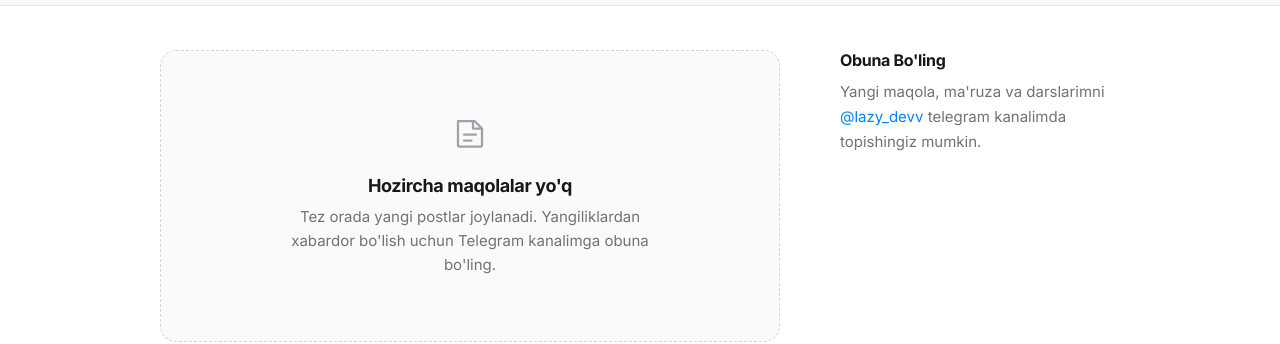
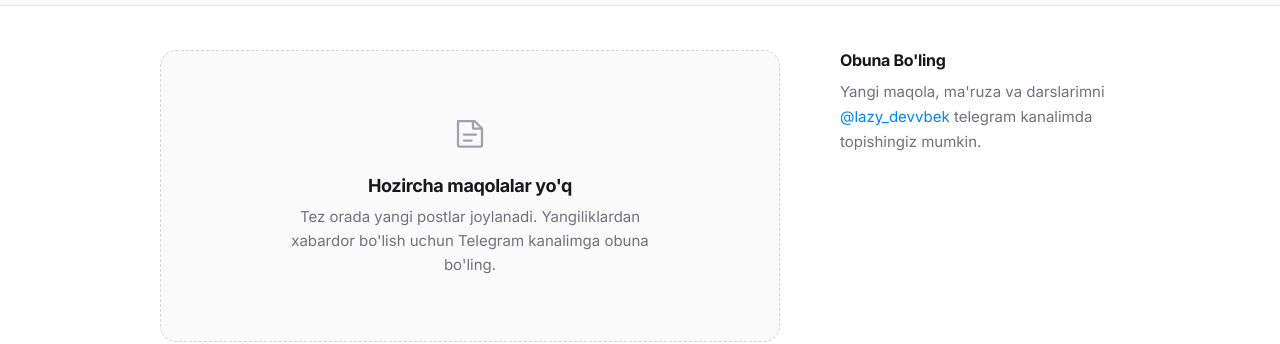
Before and after one commit to ismoilov-dev/my_website, a Django app: page /blogs/ in a window 1280 px wide. Shown: the part 195-539 px from the top of the page. Run offline with Django 5.2, Linux system fonts and the light colour scheme; data that the repository does not hold is empty.

Commit message:
refactor: Update Telegram handle and links to @lazy_devvbek

```diff
--- a/blog/templates/about.html
+++ b/blog/templates/about.html
@@ -50,7 +50,7 @@
             <h2 class="card-title">Bog'lanish</h2>
             <p class="card-text">Hamkorlik, ma'ruza yoki savollar uchun Telegram orqali yozing.</p>
         </div>
-        <a href="https://t.me/lazy_devv" target="_blank" rel="noopener noreferrer" class="btn btn-primary">Telegram</a>
+        <a href="https://t.me/lazy_devvbek" target="_blank" rel="noopener noreferrer" class="btn btn-primary">Telegram</a>
     </aside>
 </div>
 {% endblock %}
--- a/blog/templates/base.html
+++ b/blog/templates/base.html
@@ -46,7 +46,7 @@
             <li><a href="{% url 'talks' %}" class="{% if current == 'talks' %}is-active{% endif %}">Talks</a></li>
             <li><a href="{% url 'cv' %}" class="{% if current == 'cv' %}is-active{% endif %}">CV</a></li>
             <li><a href="{% url 'about' %}" class="{% if current == 'about' %}is-active{% endif %}">About</a></li>
-            <li><a href="https://t.me/lazy_devv" target="_blank" rel="noopener noreferrer">Channel</a></li>
+            <li><a href="https://t.me/lazy_devvbek" target="_blank" rel="noopener noreferrer">Channel</a></li>
         </ul>
         {% endwith %}
 
--- a/blog/templates/blog.html
+++ b/blog/templates/blog.html
@@ -25,7 +25,7 @@
                 <a href="https://linkedin.com/in/ismoilov-ismat" target="_blank" rel="noopener noreferrer" aria-label="LinkedIn" title="LinkedIn">
                     <svg width="19" height="19" viewBox="0 0 24 24" fill="currentColor"><path d="M6.9 21H3.4V9h3.5v12zM5.1 7.4a2 2 0 1 1 0-4.1 2 2 0 0 1 0 4zM21 21h-3.5v-5.8c0-1.4 0-3.2-2-3.2s-2.2 1.5-2.2 3.1V21H9.8V9h3.3v1.6h.1a3.7 3.7 0 0 1 3.3-1.8c3.5 0 4.2 2.3 4.2 5.3V21z"/></svg>
                 </a>
-                <a href="https://t.me/lazy_devv" target="_blank" rel="noopener noreferrer" aria-label="Telegram" title="Telegram">
+                <a href="https://t.me/lazy_devvbek" target="_blank" rel="noopener noreferrer" aria-label="Telegram" title="Telegram">
                     <svg width="19" height="19" viewBox="0 0 24 24" fill="currentColor"><path d="M21.9 4.3 18.8 19c-.2 1-.9 1.3-1.7.8l-4.7-3.5-2.3 2.2c-.3.3-.5.5-1 .5l.4-4.9L18.4 6c.4-.3-.1-.5-.6-.2L7 12.4l-4.7-1.5c-1-.3-1-1 .2-1.5l18.3-7c.9-.3 1.6.2 1.3 1.9z"/></svg>
                 </a>
             </div>
--- a/blog/templates/blogs.html
+++ b/blog/templates/blogs.html
@@ -56,7 +56,7 @@
             <h2 class="sidebar-title">Obuna Bo'ling</h2>
             <p class="sidebar-text">
                 Yangi maqola, ma'ruza va darslarimni
-                <a href="https://t.me/lazy_devv" target="_blank" rel="noopener noreferrer">@lazy_devv</a>
+                <a href="https://t.me/lazy_devvbek" target="_blank" rel="noopener noreferrer">@lazy_devvbek</a>
                 telegram kanalimda topishingiz mumkin.
             </p>
         </aside>
--- a/blog/templates/talks.html
+++ b/blog/templates/talks.html
@@ -50,7 +50,7 @@
             <h2 class="card-title">Yangiliklardan xabardor bo'ling</h2>
             <p class="card-text">Ma'ruzalar va videolar birinchi bo'lib Telegram kanalimda e'lon qilinadi.</p>
         </div>
-        <a href="https://t.me/lazy_devv" target="_blank" rel="noopener noreferrer" class="btn btn-primary">Kanalga o'tish</a>
+        <a href="https://t.me/lazy_devvbek" target="_blank" rel="noopener noreferrer" class="btn btn-primary">Kanalga o'tish</a>
     </aside>
 </div>
 {% endblock %}
--- a/config/settings/base.py
+++ b/config/settings/base.py
@@ -204,7 +204,7 @@ SITE_JOB_TITLE = 'Python Backend Developer'
 SOCIAL_PROFILES = [
     ('GitHub', 'https://github.com/ismoilov-dev'),
     ('LinkedIn', 'https://linkedin.com/in/ismoilov-ismat'),
-    ('Telegram', 'https://t.me/lazy_devv'),
+    ('Telegram', 'https://t.me/lazy_devvbek'),
     ('YouTube', 'https://youtube.com/@ismoilov-dev'),
 ]
 
```
